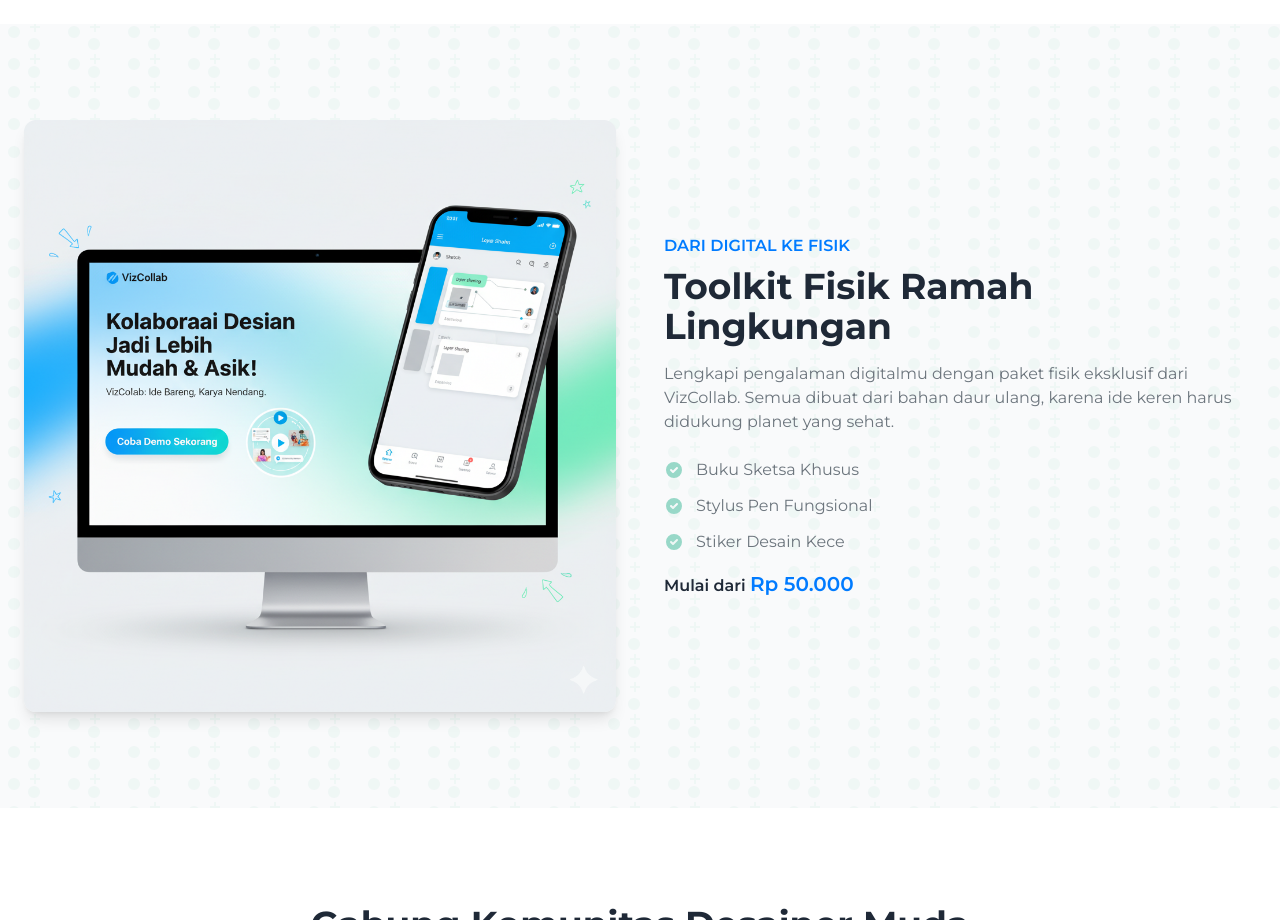
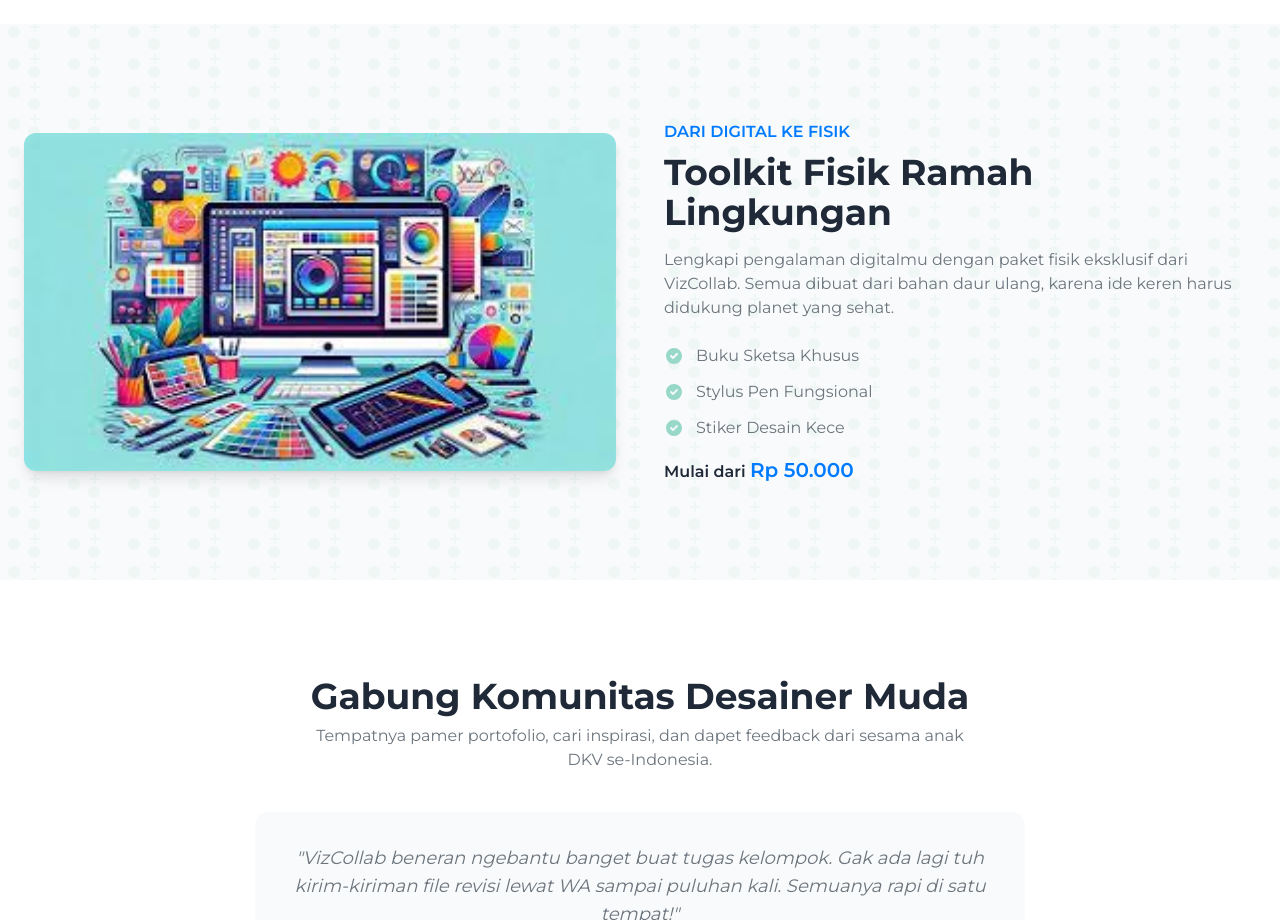
Before and after one commit to lina41338-netizen/VizCollab, a plain HTML site: page index.html in a window 1280 px wide. Shown: the part 2060-2980 px from the top of the page. Drawn offline with nearby package versions, Linux system fonts and the light colour scheme.

Commit message:
Update index.html

```diff
--- a/index.html
+++ b/index.html
@@ -114,7 +114,7 @@
         <section id="toolkit" class="py-16 md:py-24 brand-doodle">
             <div class="container mx-auto px-6 flex flex-col md:flex-row items-center gap-12">
                 <div class="md:w-1/2">
-                    <img src="images/demo-aplikasi.png" alt="Demo Aplikasi VizCollab" class="rounded-xl shadow-lg w-full">
+                    <img src="images/toolkit.jpg" alt="tookit" class="rounded-xl shadow-lg w-full">
                 </div>
                 <div class="md:w-1/2">
                     <span class="font-semibold text-main">DARI DIGITAL KE FISIK</span>
```
